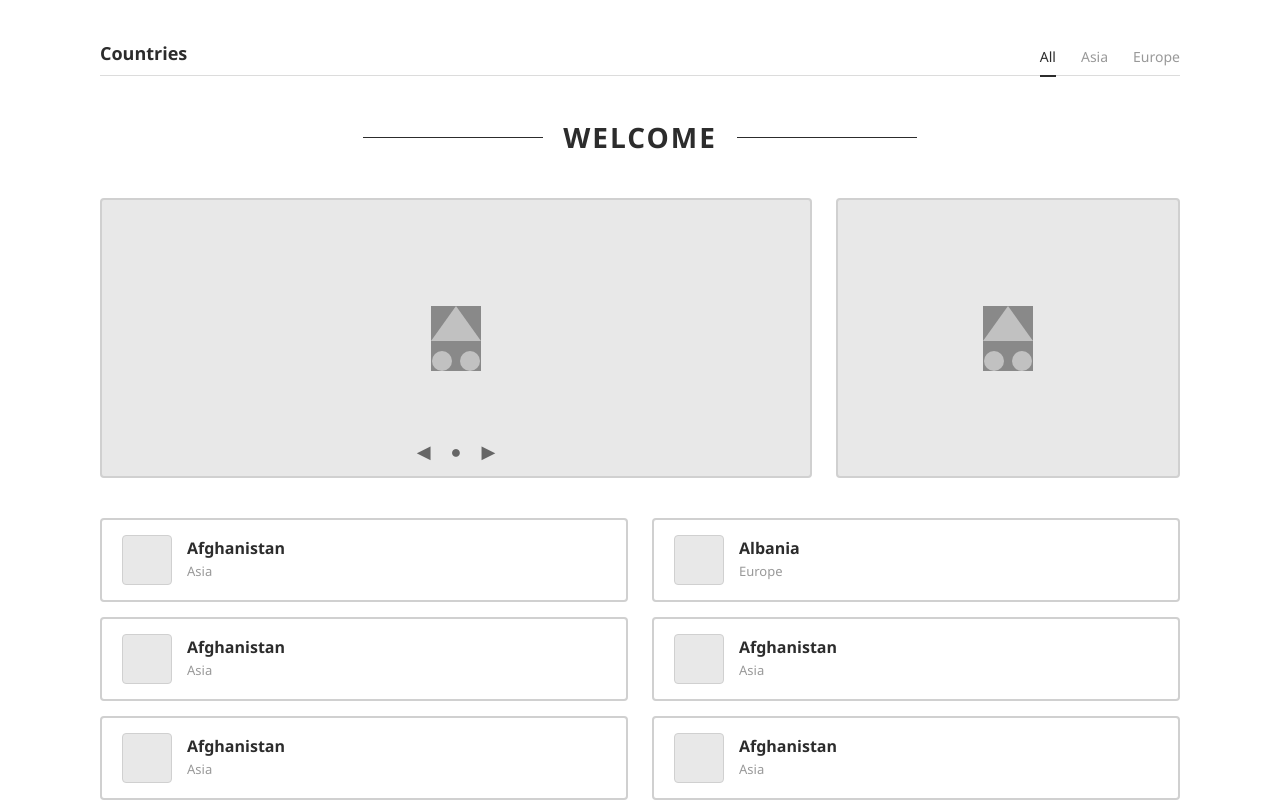
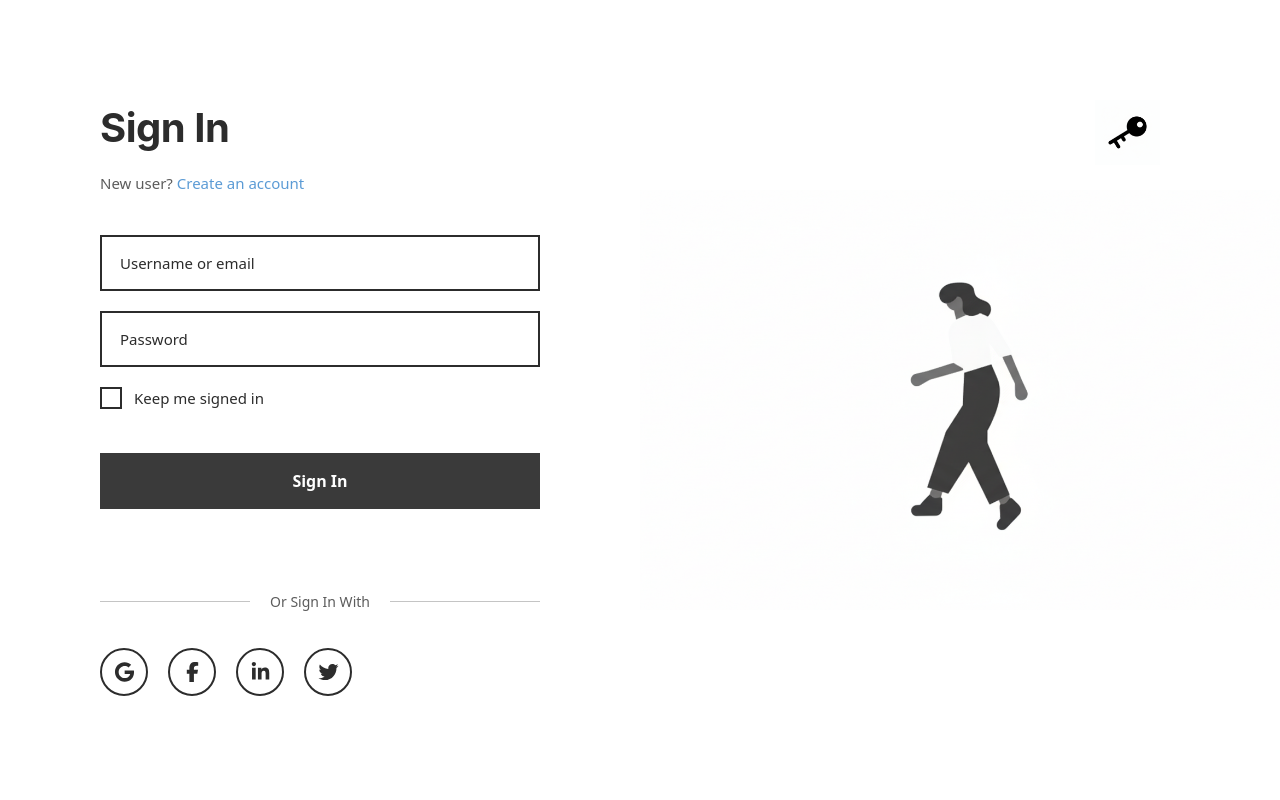
Before and after one commit to athulAnilkumarAppu/machine-test-application, a React (Create React App) app: page /login in a window 1280 px wide. Before the commit this address led to /home. Built offline with nearby package versions, Linux system fonts and the light colour scheme.

Commit message:
login page validation and changes

```diff
--- a/package.json
+++ b/package.json
@@ -22,6 +22,7 @@
     "react-bootstrap": "^2.10.10",
     "react-dom": "^19.2.0",
     "react-icons": "^5.5.0",
+    "react-redux": "^9.2.0",
     "react-router-dom": "^7.9.5",
     "react-scripts": "5.0.1",
     "sass": "^1.93.3",
--- a/src/App.tsx
+++ b/src/App.tsx
@@ -1,6 +1,5 @@
-import React, { useEffect } from "react";
-import logo from "./logo.svg";
-import "./App.css";
+import { useEffect } from "react";
+
 import { useNavigate } from "react-router-dom";
 import RouterPage from "./router/Router";
 
@@ -8,7 +7,7 @@ function App() {
   const navigate = useNavigate();
 
   useEffect(() => {
-    navigate("/home");
+    navigate("/login");
   }, []);
 
   return <RouterPage />;
--- a/src/assets/style/style.scss
+++ b/src/assets/style/style.scss
@@ -142,6 +142,10 @@ html {
   margin-bottom: 0;
   cursor: pointer;
   font-weight: 400;
+}
+
+.error-msg {
+  color: red;
 }
 
 /* SIGN IN BUTTON */
--- a/src/components/login/Login.tsx
+++ b/src/components/login/Login.tsx
@@ -1,4 +1,6 @@
-import React from "react";
+import React, { useEffect } from "react";
+import { useNavigate } from "react-router-dom";
+
 import { Container, Row, Col, Form, Button } from "react-bootstrap";
 import {
   faGoogle,
@@ -9,8 +11,59 @@ import {
 import { FontAwesomeIcon } from "@fortawesome/react-fontawesome";
 import illustration from "../../assets/images/illustration.png";
 import keyImage from "../../assets/images/key.png";
+import { useAppDispatch, useAppSelector } from "../../hooks/redux-hooks";
+import {
+  getError,
+  getPassword,
+  getUserName,
+  setError,
+  setPassword,
+  setUserName,
+} from "../../slices/login-slice";
+import { validatePassword } from "../../utils/util-functions";
 
 const Login = () => {
+  const navigate = useNavigate();
+  const dispatch = useAppDispatch();
+  const userName = useAppSelector(getUserName);
+  const password = useAppSelector(getPassword);
+  const error = useAppSelector(getError);
+
+  useEffect(() => {
+    return () => {
+      dispatch(setError(""));
+      dispatch(setUserName(""));
+      dispatch(setPassword(""));
+    };
+  }, []);
+
+  const onUserNameChange = (e: any) => {
+    dispatch(setUserName(e.target.value));
+    dispatch(setError(""));
+  };
+
+  const onPasswordChange = (e: any) => {
+    dispatch(setPassword(e.target.value));
+    dispatch(setError(""));
+  };
+
+  const onSignInClick = () => {
+    const { isValid, errors } = validatePassword(password);
+    if (!isValid && userName === "") {
+      dispatch(setError("Please enter a valid username and password"));
+    } else if (!isValid) {
+      dispatch(
+        setError(
+          "Password must be minimum 8 characters long  (consist of atleast 1 Capital letter, 1 number & 1 symbol) "
+        )
+      );
+    } else if (userName === "") {
+      dispatch(setError("Please enter username"));
+    } else {
+      navigate("/home");
+    }
+  };
+
   return (
     <div className="login-page">
       <Container fluid className="login-container">
@@ -28,6 +81,8 @@ const Login = () => {
                     type="text"
                     placeholder="Username or email"
                     className="login-input"
+                    value={userName}
+                    onChange={(e: any) => onUserNameChange(e)}
                   />
                 </Form.Group>
 
@@ -36,6 +91,8 @@ const Login = () => {
                     type="password"
                     placeholder="Password"
                     className="login-input"
+                    value={password}
+                    onChange={(e: any) => onPasswordChange(e)}
                   />
                 </Form.Group>
 
@@ -51,9 +108,15 @@ const Login = () => {
                   >
                     Keep me signed in
                   </label>
+                  {error !== "" && <label className="error-msg">{error}</label>}
                 </div>
 
-                <Button variant="dark" type="submit" className="login-btn">
+                <Button
+                  variant="dark"
+                  type="button"
+                  className="login-btn"
+                  onClick={() => onSignInClick()}
+                >
                   Sign In
                 </Button>
 
--- /dev/null
+++ b/src/hooks/redux-hooks.ts
@@ -0,0 +1,6 @@
+import { TypedUseSelectorHook, useDispatch, useSelector } from "react-redux";
+import { AppDispatch, RootState } from "../store";
+
+// Use throughout your app instead of plain `useDispatch` and `useSelector`
+export const useAppDispatch: () => AppDispatch = useDispatch;
+export const useAppSelector: TypedUseSelectorHook<RootState> = useSelector;
--- a/src/index.tsx
+++ b/src/index.tsx
@@ -3,6 +3,8 @@ import "./index.scss";
 import App from "./App";
 import reportWebVitals from "./reportWebVitals";
 import { BrowserRouter } from "react-router-dom";
+import { Provider } from "react-redux";
+import { store } from "./store";
 
 const root = ReactDOM.createRoot(
   document.getElementById("root") as HTMLElement
@@ -10,7 +12,9 @@ const root = ReactDOM.createRoot(
 root.render(
   // <React.StrictMode>
   <BrowserRouter>
-    <App />
+    <Provider store={store}>
+      <App />
+    </Provider>
   </BrowserRouter>
 
   // </React.StrictMode>
--- a/src/slices/login-slice.tsx
+++ b/src/slices/login-slice.tsx
@@ -6,6 +6,7 @@ import { createSlice, PayloadAction } from "@reduxjs/toolkit";
 const initialState = {
   userName: "",
   password: "",
+  error: "",
 };
 
 export const loginSlice = createSlice({
@@ -18,12 +19,16 @@ export const loginSlice = createSlice({
     setPassword: (state, action: PayloadAction<string>) => {
       state.password = action.payload;
     },
+    setError: (state, action: PayloadAction<string>) => {
+      state.error = action.payload;
+    },
   },
 });
 
-export const { setUserName, setPassword } = loginSlice.actions;
+export const { setUserName, setPassword, setError } = loginSlice.actions;
 
 export const getUserName = (state: RootState) => state.loginSlice.userName;
 export const getPassword = (state: RootState) => state.loginSlice.password;
+export const getError = (state: RootState) => state.loginSlice.error;
 
 export default loginSlice.reducer;
--- /dev/null
+++ b/src/utils/util-functions.ts
@@ -0,0 +1,25 @@
+export const validatePassword = (password: string) => {
+  const errors = [];
+
+  if (!password) {
+    errors.push("Password is required");
+  } else {
+    if (password.length < 8) {
+      errors.push("Password must be at least 8 characters long");
+    }
+    if (!/[A-Z]/.test(password)) {
+      errors.push("Password must contain at least one uppercase letter");
+    }
+    if (!/[0-9]/.test(password)) {
+      errors.push("Password must contain at least one number");
+    }
+    if (!/[!@#$%^&*(),.?\":{}|<>]/.test(password)) {
+      errors.push("Password must contain at least one special character");
+    }
+  }
+
+  return {
+    isValid: errors.length === 0,
+    errors,
+  };
+};
```
Also changed, not shown: 1 other file (tests, documents, lock files or other folders).
